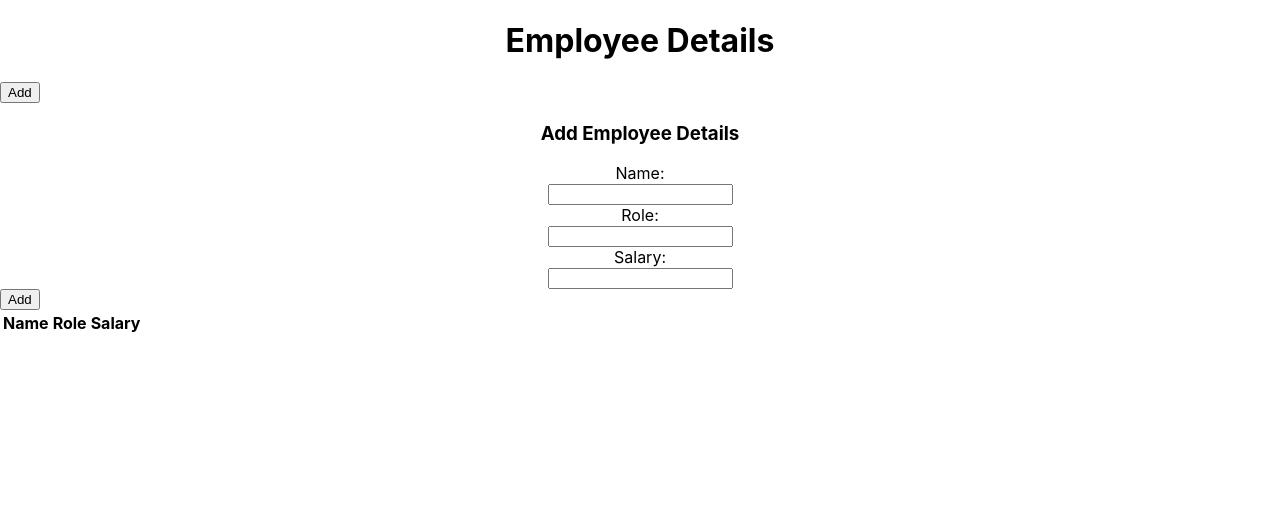
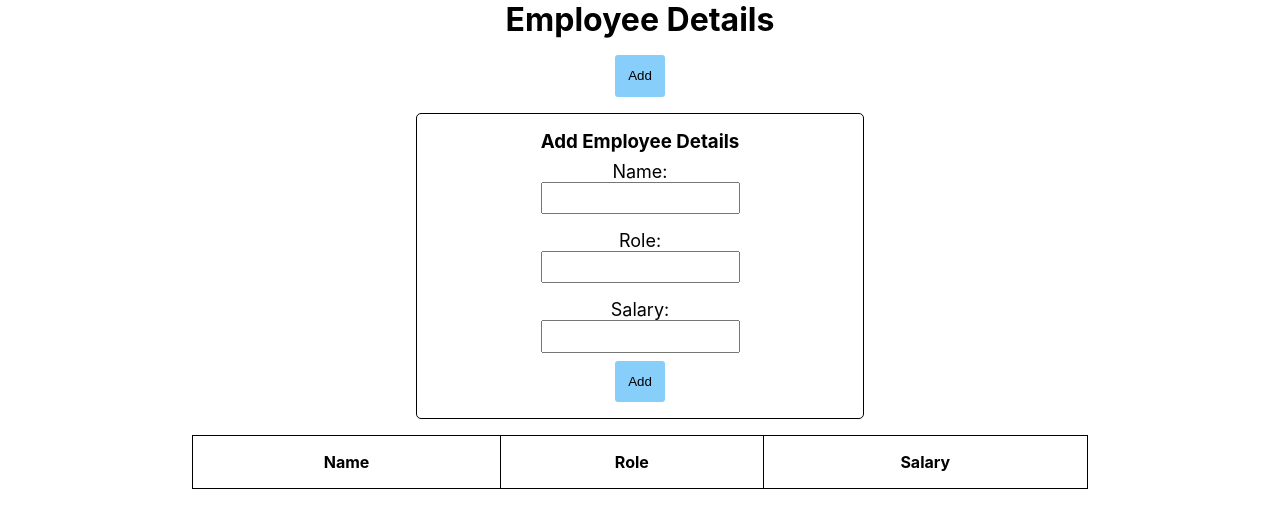
Before and after one commit to neha-shettigar/IndexedDB-Demo, a React (Create React App) app in the folder indexeddb-demo/: page / in a window 1280 px wide. Both pictures are taken after a click on the button "Add". Shown: the top 528 px of the page. Built offline with nearby package versions, Linux system fonts and the light colour scheme.

Commit message:
styles for the components

```diff
--- a/indexeddb-demo/src/App.css
+++ b/indexeddb-demo/src/App.css
@@ -1,16 +1,36 @@
+* {
+  box-sizing: border-box;
+  padding: 0;
+  margin: auto 0;
+}
+
 .App {
   display: flex;
   text-align: center;
   flex-direction: column;
+  width: 70%;
+  margin: auto;
+  gap: 1em;
+
+}
+.App__section{
+      border: solid black 1px;
+    border-radius: 5px;
+    width: 50%;
+    margin: auto; padding: 1em;
 }
 
-.App__table{
-  display: flex;
-  flex-direction: column;
+
+table, th, td {
+  border: 1px solid black;
+  border-collapse: collapse;
 }
-.App__table-body{
-  width: 50%;
+th{
+  padding: 1em;
 }
+
+
+
 
 @media (prefers-reduced-motion: no-preference) {
   .App-logo {
--- a/indexeddb-demo/src/App.js
+++ b/indexeddb-demo/src/App.js
@@ -42,57 +42,12 @@ const App = () => {
   const [addEmployee, setAddEmployee] = React.useState(false);
   const [removeEmployee, setRemoveEmployee] = React.useState(false);
   const [updateEmployee, setUpdateEmployee] = React.useState(false);
-  const [selectedEmployee, setSelectedEmployee] = React.useState({})
+  const [selectedEmployee, setSelectedEmployee] = React.useState({});
 
   const onChangeName = (event) => setName(event.target.value);
   const onChangeRole = (event) => setRole(event.target.value);
   const onChangeSalary = (event) => setSalary(event.target.value);
-  const onSubmit = (event) => {
-    const dbPromise = idb.open('test-db', 2);
-    if (name && role && salary) {
-      dbPromise.onsuccess = () => {
-        const db = dbPromise.result;
-        const transaction = db.transaction('userData', 'readwrite');
-        const userData = transaction.objectStore('userData');
-        if (addEmployee) {
-          const users = userData.put({
-            id: allEmployeeData?.length + 1,
-            name,
-            role,
-            salary,
-          });
-          users.onsuccess = () => {
-            transaction.oncomplete = () => {
-              db.close();
-            };
-            alert('Employee added');
-          };
-          users.onerror = (event) => {
-            console.log(event);
-            alert('Error occured');
-          };
-        }
-        else {
-          const users = userData.put({
-            id: selectedEmployee?.id,
-            name,
-            role,
-            salary,
-          });
-          users.onsuccess = () => {
-            transaction.oncomplete = () => {
-              db.close();
-            };
-            alert('Employee updated');
-          };
-          users.onerror = (event) => {
-            console.log(event);
-            alert('Error occured');
-          };
-        }
-      };
-    }
-  };
+
   React.useEffect(() => {
     createCollectionsInIndexedDB();
     getAllData();
@@ -112,17 +67,79 @@ const App = () => {
       };
     };
   };
+   const onSubmit = (event) => {
+     const dbPromise = idb.open('test-db', 2);
+     console.log(addEmployee, updateEmployee);
+     if (name && role && salary) {
+       dbPromise.onsuccess = () => {
+         const db = dbPromise.result;
+         const transaction = db.transaction('userData', 'readwrite');
+         const userData = transaction.objectStore('userData');
+         console.log(addEmployee, updateEmployee);
+
+         if (addEmployee) {
+           const users = userData.put({
+             id: allEmployeeData?.length + 1,
+             name,
+             role,
+             salary,
+           });
+           users.onsuccess = (query) => {
+             transaction.oncomplete = () => {
+               db.close();
+             };
+             alert('Employee added');
+             setName('');
+             setRole('');
+             setSalary('');
+             setUpdateEmployee(false);
+             getAllData();
+             event.preventDefault();
+           };
+           users.onerror = (event) => {
+             console.log(event);
+             alert('Error occured');
+           };
+         } else {
+           const users = userData.put({
+             id: selectedEmployee?.id,
+             name,
+             role,
+             salary,
+           });
+           users.onsuccess = (query) => {
+             transaction.oncomplete = () => {
+               db.close();
+             };
+             alert('Employee updated');
+             setName('');
+             setRole('');
+             setSalary('');
+             setAddEmployee(false);
+             getAllData();
+             event.preventDefault();
+           };
+           users.onerror = (event) => {
+             console.log(event);
+             alert('Error occured');
+           };
+         }
+       };
+     }
+   };
   const removeData = (user) => {
     const dbPromise = idb.open('test-db', 2);
     dbPromise.onsuccess = () => {
       const db = dbPromise.result;
       const transaction = db.transaction('userData', 'readwrite');
       const userData = transaction.objectStore('userData');
-      const users = userData.delete(user?.id);
-      users.onsuccess = (query) => {
-        alert('Employee deleted')
+      const deleteUsers = userData.delete(user?.id);
+      deleteUsers.onsuccess = (query) => {
+        alert('Employee deleted');
+        console.log(removeData)
+        getAllData();
       };
-      users.onerror = (query) => {
+      deleteUsers.onerror = (query) => {
         alert('Error while loading');
         getAllData();
       };
@@ -143,8 +160,10 @@ const App = () => {
         label='Add'
       />
       {addEmployee || updateEmployee ? (
-        <section>
-          <h3>{addEmployee? 'Add Employee Details' : 'Update Employee Details'}</h3>
+        <section className='App__section'>
+          <h3>
+            {addEmployee ? 'Add Employee Details' : 'Update Employee Details'}
+          </h3>
           <InputTextField
             value={name}
             label='Name: '
@@ -161,12 +180,8 @@ const App = () => {
             onchangeValue={onChangeSalary}
           />
           <Button
-            onClickButton={() => {
-              onSubmit();
-              // setAddEmployee(true);
-              // setUpdateEmployee(false);
-            }}
-            label={addEmployee? 'Add' : "Update"}
+            onClickButton={onSubmit}
+            label={addEmployee ? 'Add' : 'Update'}
           />{' '}
         </section>
       ) : null}
@@ -188,7 +203,10 @@ const App = () => {
                 <td>{user?.salary}</td>
                 <td>
                   <Button
-                    onClickButton={() => { setRemoveEmployee(true); removeData(user) }}
+                    onClickButton={() => {
+                      setRemoveEmployee(true);
+                      removeData(user);
+                    }}
                     label='Remove'
                   />
                 </td>
--- a/indexeddb-demo/src/components/Button/index.js
+++ b/indexeddb-demo/src/components/Button/index.js
@@ -1,6 +1,7 @@
 import React from 'react';
 import './styles.css'
 
+ // button component
 const Button = ({ label, onClickButton }) => {
   return (
     <main className='container'>
--- a/indexeddb-demo/src/components/Button/styles.css
+++ b/indexeddb-demo/src/components/Button/styles.css
@@ -1,4 +1,13 @@
 .container{
     display: flex;
-    width: 20%;
+    /* width: 20%; */
+    align-items: center;
+    justify-content: center;
+
 }
+.container__button{
+padding: 1em;
+background-color: lightskyblue;
+border: none;
+border-radius: 3px;
+}
--- a/indexeddb-demo/src/components/InputTextField/index.js
+++ b/indexeddb-demo/src/components/InputTextField/index.js
@@ -1,19 +1,22 @@
 import React from 'react';
+import './styles.css'
 
+// input field component
 const InputTextField = ({value,label,onchangeValue}) =>
 {
     return (
-        <main>
-            <label>{ label }</label>
-            <form>
-                <input
-                    type="text"
-                    value={ value }
-                    onChange={onchangeValue}
-                />
-            </form>
-            </main>
-    )
+      <main className='input-container'>
+        <label className='input-container__label'>{label}</label>
+        <form className='input-container__form'>
+          <input
+            className='input-container__input'
+            type='text'
+            value={value}
+            onChange={onchangeValue}
+          />
+        </form>
+      </main>
+    );
 }
 
 export default InputTextField;
--- /dev/null
+++ b/indexeddb-demo/src/components/InputTextField/styles.css
@@ -0,0 +1,23 @@
+.input-container {
+    display: flex;
+    padding: 0.5em;
+    justify-content: space-between;
+    /* width: 50%; */
+    margin: auto;
+    flex-direction: column;
+    align-items: center;
+
+}
+
+.input-container__label {
+  font-size: large;
+}
+
+.input-container__form {
+  width: 50%;
+}
+
+.input-container__input {
+  width: 100%;
+  padding: 0.5em 0.3em;
+}
```
